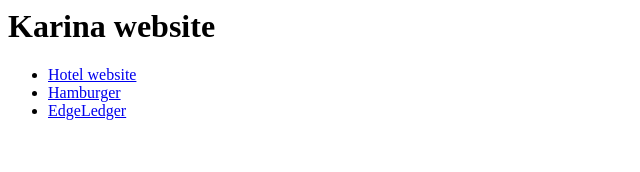
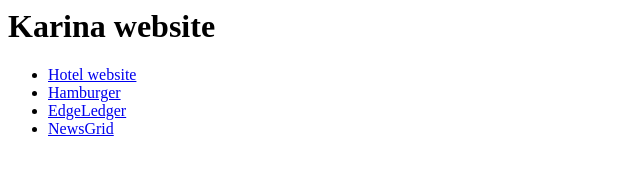
Before and after one commit to KoraPo/korapo.github.io, a plain HTML site: page index.html in a window 1280 px wide. Shown: the full height of the page, 0-640 px from the left. Drawn offline with Linux system fonts and the light colour scheme.

Commit message:
added link to newsgrid sample site

```diff
--- a/index.html
+++ b/index.html
@@ -3,4 +3,5 @@
     <li><a href="./hotel">Hotel website</a></li>
     <li><a href="./hamburger">Hamburger</a></li>
     <li><a href="./edgeledger_website">EdgeLedger</a></li>
+    <li><a href="./newsgrid">NewsGrid</a></li>
 </ul>
```
